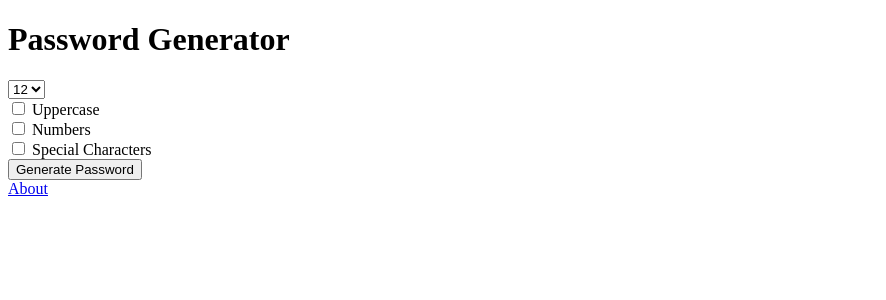
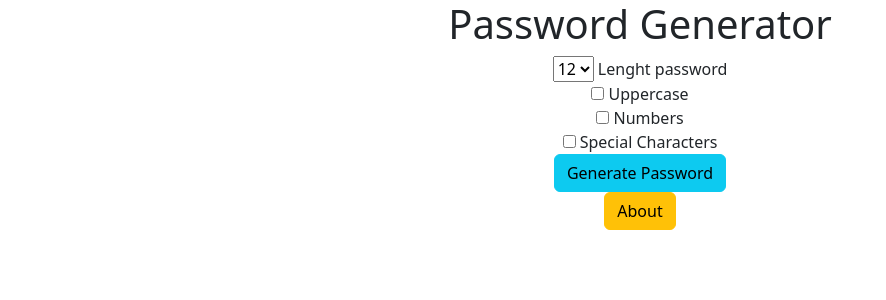
Before and after one commit to kmard/password_generator, a Django app: page / in a window 1280 px wide. Shown: the top 300 px of the page, without its empty margins (0-886 px from the left). Run offline with Django 3.2, Linux system fonts and the light colour scheme.

Commit message:
layout revision

```diff
--- a/src/generator/templates/generator/about.html
+++ b/src/generator/templates/generator/about.html
@@ -3,8 +3,10 @@
 <head>
     <meta charset="UTF-8">
     <title>About</title>
+    <link href="https://cdn.jsdelivr.net/npm/bootstrap@5.2.0-beta1/dist/css/bootstrap.min.css" rel="stylesheet" integrity="sha384-0evHe/X+R7YkIZDRvuzKMRqM+OrBnVFBL6DOitfPri4tjfHxaWutUpFmBp4vmVor" crossorigin="anonymous">
 </head>
 <body>
+  <div class="container text-center">
    <h3>Welcom on page about</h3>
    <br>
    <div class="detail">
@@ -12,7 +14,8 @@
    </div>
    <br>
   <div class="ref">
-    <a href="{% url 'home'%}">Home</a>
+    <a href="{% url 'home'%}" class="btn btn-warning">Home</a>
   </div>
+ </div>
 </body>
 </html>
--- a/src/generator/templates/generator/home.html
+++ b/src/generator/templates/generator/home.html
@@ -3,6 +3,8 @@
 <head>
     <meta charset="UTF-8">
     <title>Password Generator</title>
+    <link href="https://cdn.jsdelivr.net/npm/bootstrap@5.2.0-beta1/dist/css/bootstrap.min.css" rel="stylesheet" integrity="sha384-0evHe/X+R7YkIZDRvuzKMRqM+OrBnVFBL6DOitfPri4tjfHxaWutUpFmBp4vmVor" crossorigin="anonymous">
+<!--     https://getbootstrap.com/docs/5.2/getting-started/introduction/-->
 </head>
 <!--path to view-->
 <form action="{% url 'password' %}">
@@ -10,7 +12,9 @@
 
     </header>
     <body>
+      <div class="container text-center">
         <h1>Password Generator</h1>
+
         <select name="length">
             <option value="6">6</option>
             <option value="7">7</option>
@@ -21,7 +25,7 @@
             <option value="12" selected="selected">12</option>
             <option value="13">13</option>
             <option value="14">14</option>
-        </select>
+        </select> Lenght password
         <br>
              <input type="checkbox" name="uppercase"> Uppercase
         <br>
@@ -29,9 +33,11 @@
         <br>
              <input type="checkbox" name="special"> Special Characters
         <br>
-        <input type="submit" value="Generate Password">
+        <input type="submit" value="Generate Password" class="btn btn-info">
         <br>
-        <a href="{% url 'about'%}">About</a>
+        <a href="{% url 'about'%}" class="btn btn-warning">About</a>
+      </div>
+
     </body>
 </form>
 </html>
```
Also changed, not shown: src/generator/templates/generator/password.html (+5 -3 lines).
